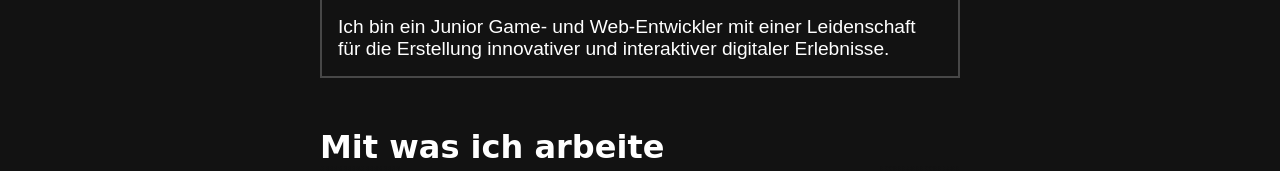
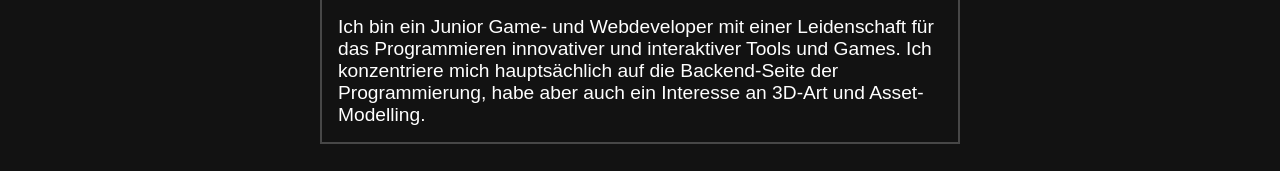
Before and after one commit to Luis-GameDev/Luis-GameDev.github.io, a plain HTML site: page index.html in a window 1280 px wide. Both pictures are taken after a click on the button "English". Shown: the part 213-384 px from the top of the page. Drawn offline with Linux system fonts and the light colour scheme.

Commit message:
Changed text

```diff
--- a/index.html
+++ b/index.html
@@ -206,7 +206,7 @@
 
         function updateLanguage() {
             if (language === "de") {
-                introText.textContent = "Ich bin ein Junior Game- und Web-Entwickler mit einer Leidenschaft für die Erstellung innovativer und interaktiver digitaler Erlebnisse.";
+                introText.textContent = "Ich bin ein Junior Game- und Webdeveloper mit einer Leidenschaft für das Programmieren innovativer und interaktiver Tools und Games. Ich konzentriere mich hauptsächlich auf die Backend-Seite der Programmierung, habe aber auch ein Interesse an 3D-Art und Asset-Modelling.";
                 introLocation.textContent = "Mannheim, Deutschland";
                 techSection.textContent = "Mit was ich arbeite";
                 languageSwitcher.textContent = "Deutsch";
```
